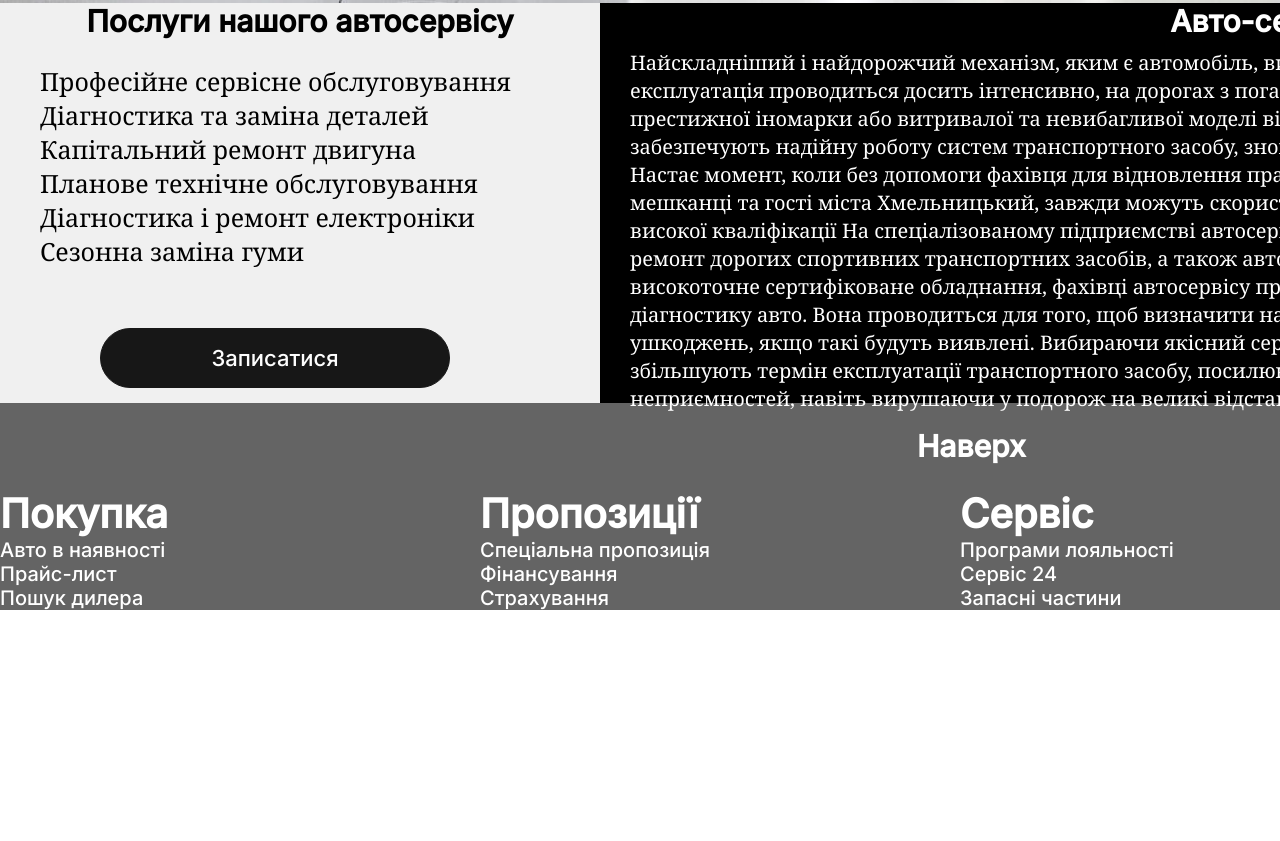
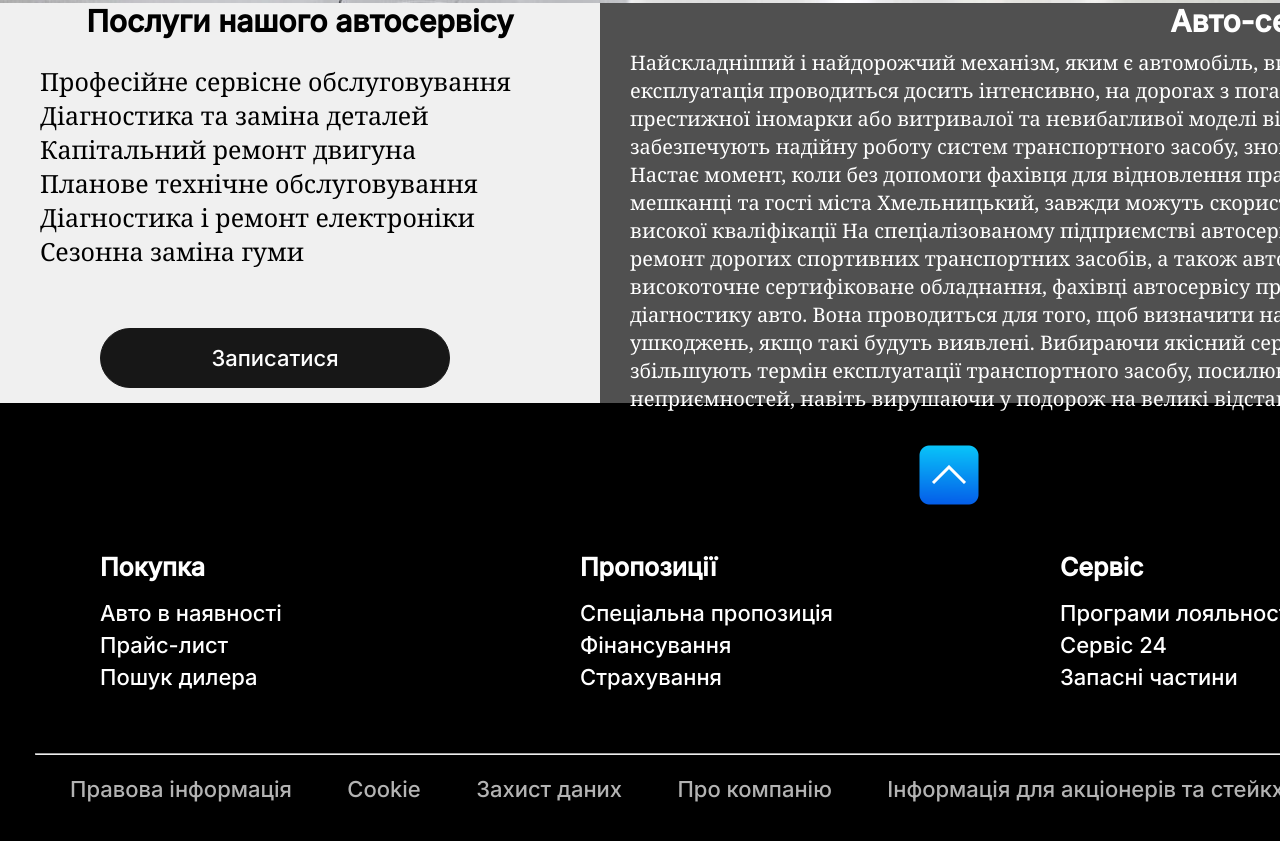
Before and after one commit to DenysGoodMan/WebLab-2, a plain HTML site: page index.html in a window 1280 px wide. Shown: the part 4277-5118 px from the top of the page. Before the commit the page ends 4887 px from the top, so only its background shows below. Drawn offline with nearby package versions, Linux system fonts and the light colour scheme; a web font is replaced by a local one.

Commit message:
First commit

```diff
--- a/assets/css/my-styles.css
+++ b/assets/css/my-styles.css
@@ -698,7 +698,7 @@ ol{
     height: 400px;
     width: 1320px;
     position: absolute;
-    background-color: black;
+    background-color: rgb(80, 80, 80);
     margin: 0px 0px 0px 600px ;
 }
 .car_service-info-text{
@@ -711,60 +711,105 @@ ol{
 .footer{
     max-width: 1920px;
     min-width: 1920px;
+    height: 500px;
     margin: 0 auto;
     background-repeat: no-repeat;
+    background-color: rgb(0, 0, 0);
 
 
 }
 .footer_head-box{
     display: flex;
-    background-color: rgb(100, 100, 100);
+
 }
 .footer_head{
     text-align: center;
-    margin-left: 917px;
+    margin: 40px 0px 40px 917px;
 }
 
 .footer_head h2{
     color: rgb(255, 255, 255);
+    font-size: 23px;
 }
 .footer_box{
     display: flex;
     flex-direction: row;
     color: white;
+
 }
 .footer_left{
     width: 480px;
-    background-color: rgb(100, 100, 100);
+    background-color: rgb(0, 0, 0);
+    padding-bottom: 25px;
+
+
+}
+.footer_h1_head{
+    margin: 0px 0px 15px 100px;
+    font-size: 25px;
 }
 .footer_left-shopping{
-
+    margin-left: 100px;
 }
 .footer_info-text{
+    font-size: 22px;
     display: flex;
     flex-direction: column;
     color: white;
+    line-height: 32px;
+
 }
 .footer_info-text a{
     color: #FFFFFF;
 }
 .footer_center_1{
     width: 480px;
-    background-color: rgb(100, 100, 100);
+    background-color: rgb(0, 0, 0);
 }
 .footer_center-offers{
+    margin-left: 100px;
 }
 .footer_center_2{
     width: 480px;
-    background-color: rgb(100, 100, 100);
+    background-color: rgb(0, 0, 0);
 }
 .footer_center-service{
-
+    margin-left: 100px;
 }
 .footer_right{
     width: 480px;
-    background-color: rgb(100, 100, 100);
+    background-color: rgb(0, 0, 0);
 }
 .footer_left-brands{
+    margin-left: 100px;
+}
+.hr-style{
+    margin: 35px 35px 0px 35px;
+}
+.footer_info_bottom{
+    display: flex;
+    min-width: 800px;
+    align-items: center;
+}
+.menu_bottom{
+    margin: 15px -20px 0px 70px;
+    font-size: 22px;
 
 }
+.menu_bottom a{
+    color: #ffffff;
+    opacity: 0.7;
+    padding-bottom: 3px;
+    border-bottom: 3px solid transparent;
+    transition: all 0.5s;
+}
+.menu_bottom a:hover{
+    opacity: 1;
+    border-bottom: 3px solid rgb(255, 255, 255);
+}
+.bottom_icon{
+    margin: 15px 0px 0px 100px;
+}
+.bottom_icon img{
+    margin-right: 20px;
+}
--- a/index.html
+++ b/index.html
@@ -1893,12 +1893,14 @@
 <footer class="footer">
     <div class="container">
         <div class="footer_head-box">
-            <div class="footer_head"><a href="#"><h2>Наверх</h2></a></div>
+            <div class="footer_head">
+                <a href="#"><img src="assets/ImgProject/footer_img/up-chevron.png" alt="chevron" class="footer_img" width="64" height="64"></a>
+            </div>
         </div>
         <div class="footer_box">
 
                 <div class="footer_left">
-                    <h1>Покупка</h1>
+                    <h1 class="footer_h1_head">Покупка</h1>
                     <div class="footer_left-shopping">
                         <nav class="footer_info-text">
                                 <a href="#">Авто в наявності</a>
@@ -1909,7 +1911,7 @@
                 </div>
 
                 <div class="footer_center_1">
-                    <h1>Пропозиції</h1>
+                    <h1 class="footer_h1_head">Пропозиції</h1>
                     <div class="footer_center-offers">
                         <nav class="footer_info-text">
                             <a href="#">Спеціальна пропозиція</a>
@@ -1920,7 +1922,7 @@
                 </div>
 
                 <div class="footer_center_2">
-                    <h1>Сервіс</h1>
+                    <h1 class="footer_h1_head">Сервіс</h1>
                     <div class="footer_center-service">
                         <nav class="footer_info-text">
                             <a href="#">Програми лояльності</a>
@@ -1931,7 +1933,7 @@
                 </div>
 
                 <div class="footer_right">
-                    <h1>Бренди та технології</h1>
+                    <h1 class="footer_h1_head">Бренди та технології</h1>
                     <div class="footer_left-brands">
                         <nav class="footer_info-text">
                             <a href="#">Авто із США</a>
@@ -1940,7 +1942,24 @@
                         </nav>
                     </div>
                 </div>
-
+        </div>
+        <hr class="hr-style">
+        <div class="footer_info_bottom">
+                <nav>
+                    <ul>
+                        <li class="menu_bottom"><a href="#">Правова інформація</a></li>
+                        <li class="menu_bottom"><a href="#">Cookie</a></li>
+                        <li class="menu_bottom"><a href="#">Захист даних</a></li>
+                        <li class="menu_bottom"><a href="#">Про компанію</a></li>
+                        <li class="menu_bottom"><a href="#">Інформація для акціонерів та стейкхолдерів</a></li>
+                        <li class="menu_bottom"><a href="#">Зворотній зв'язок</a></li>
+                    </ul>
+                </nav>
+                <div class="bottom_icon">
+                    <a href="#"><img src="assets/ImgProject/footer_img/facebook.png" alt="facebook-icon"></a>
+                    <a href="#"><img src="assets/ImgProject/footer_img/youtube.png"  alt="youtube-icon"></a>
+                    <a href="#"><img src="assets/ImgProject/footer_img/instagram.png" alt="instagram-icon"></a>
+                </div>
         </div>
     </div>
 </footer>
```
Also changed, not shown: assets/ImgProject/footer_img/facebook.png (added), assets/ImgProject/footer_img/instagram.png (added), assets/ImgProject/footer_img/up-chevron.png (added), assets/ImgProject/footer_img/youtube.png (added).
